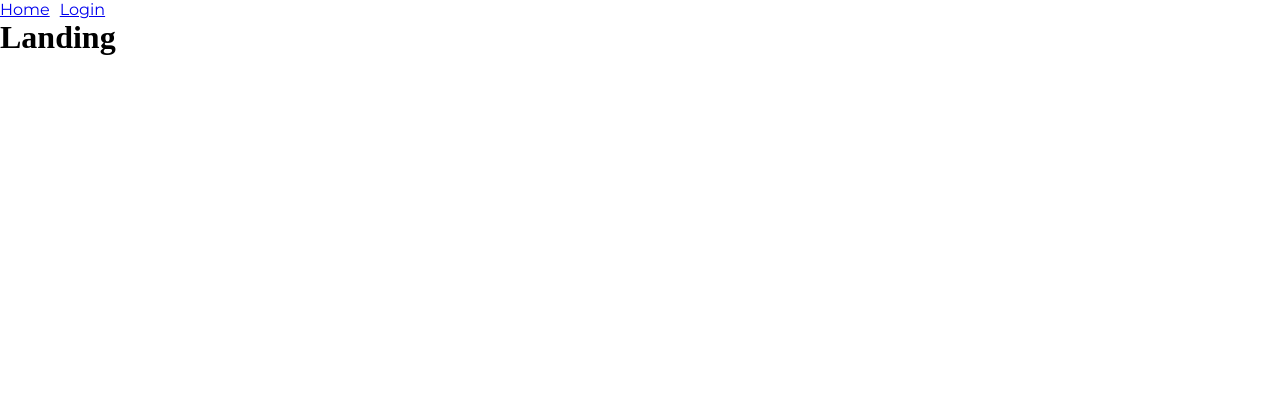
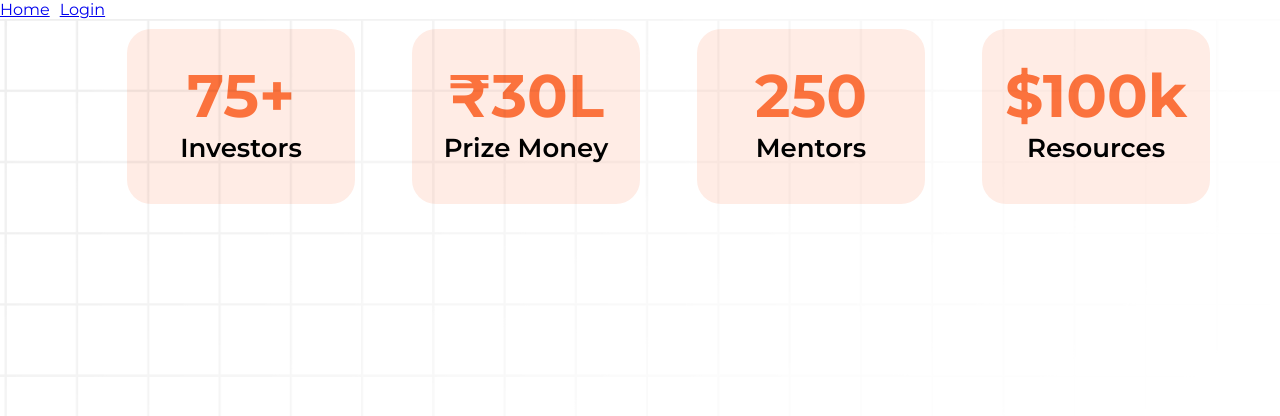
Before and after one commit to dvm-bitspilani/cel-conquest-2024, a React (Vite) app: page / in a window 1280 px wide. Shown: the top 416 px of the page. Built offline with nearby package versions, Linux system fonts and the light colour scheme.

Commit message:
feat: main code in login

```diff
--- a/src/index.css
+++ b/src/index.css
@@ -0,0 +1,48 @@
+@import url("https://fonts.googleapis.com/css2?family=Montserrat:ital,wght@0,100..900;1,100..900&display=swap");
+
+*,
+*::before,
+*::after {
+  box-sizing: border-box;
+}
+
+* {
+  margin: 0;
+  padding: 0;
+  font-family: "Montserrat", sans-serif;
+}
+
+body {
+  -webkit-font-smoothing: antialiased;
+}
+
+img,
+picture,
+video,
+canvas,
+svg {
+  display: block;
+  max-width: 100%;
+}
+
+input,
+button,
+textarea,
+select {
+  font: inherit;
+}
+
+p,
+h1,
+h2,
+h3,
+h4,
+h5,
+h6 {
+  overflow-wrap: break-word;
+}
+
+#root,
+#__next {
+  isolation: isolate;
+}
--- /dev/null
+++ b/src/routes/Landing/Components/HeroSectionCard/HeroSectionCard.jsx
@@ -0,0 +1,11 @@
+import * as styles from "./HeroSectionCard.module.scss";
+
+const HeroSectionCard = ({ value, property }) => {
+  return (
+    <div className={styles.card}>
+      <p className={styles.value}>{value}</p>
+      <p className={styles.property}>{property}</p>
+    </div>
+  );
+};
+export default HeroSectionCard;
--- /dev/null
+++ b/src/routes/Landing/Components/HeroSectionCard/HeroSectionCard.module.scss
@@ -0,0 +1,17 @@
+.card {
+  background-color: #ffece5;
+  border-radius: 24px;
+  width: 20%;;
+  text-align: center;
+  padding: 30px 0px 40px 0px;
+  .value {
+    color: #fb723d;
+    font-size: 60px;
+    font-weight: 700;
+  }
+  .property {
+    color: black;
+    font-weight: 600;
+    font-size: 26px;
+  }
+}
--- a/src/routes/Landing/Landing.jsx
+++ /dev/null
@@ -1,7 +0,0 @@
-export default function Landing() {
-    return (
-        <>
-            <h1>Landing</h1>
-        </>
-    )
-}
--- /dev/null
+++ b/src/routes/Landing/LandingPage.jsx
@@ -0,0 +1,27 @@
+import BackgroundGridFadeImage from "../../assets/images/Landing Page/Background Grid Fade.png";
+import HeroSectionCard from "./Components/HeroSectionCard/HeroSectionCard";
+import * as styles from "./LandingPage.module.scss";
+
+const LandingPage = () => {
+  return (
+    <>
+      <img className={styles.backgroundGrid} src={BackgroundGridFadeImage} />
+      <div className={styles.pageContainer}>
+        <div className={styles.heroSection}>
+          <div className={styles.heroSectionUpperPart}>
+            <div></div>
+            <div></div>
+          </div>
+          <HeroSectionCard value="75+" property="Investors" />
+          <HeroSectionCard value="₹30L" property="Prize Money" />
+          <HeroSectionCard value="250" property="Mentors" />
+          <HeroSectionCard value="$100k" property="Resources" />
+        </div>
+        <div className={styles.timeline}></div>
+        <div className={styles.investors}></div>
+        <div className={styles.news}></div>
+      </div>
+    </>
+  );
+};
+export default LandingPage;
--- /dev/null
+++ b/src/routes/Landing/LandingPage.module.scss
@@ -0,0 +1,14 @@
+.pageContainer {
+  margin: 10px 70px;
+  height: 100vh;
+}
+
+.backgroundGrid {
+  position: absolute;
+}
+
+.heroSection {
+  display: flex;
+  justify-content: space-between;
+  gap: 30px;
+}
```
Also changed, not shown: src/App.jsx (+6 -8 lines), src/main.jsx (+9 -8 lines), src/assets/images/Landing Page/Background Grid Fade.png (added).
